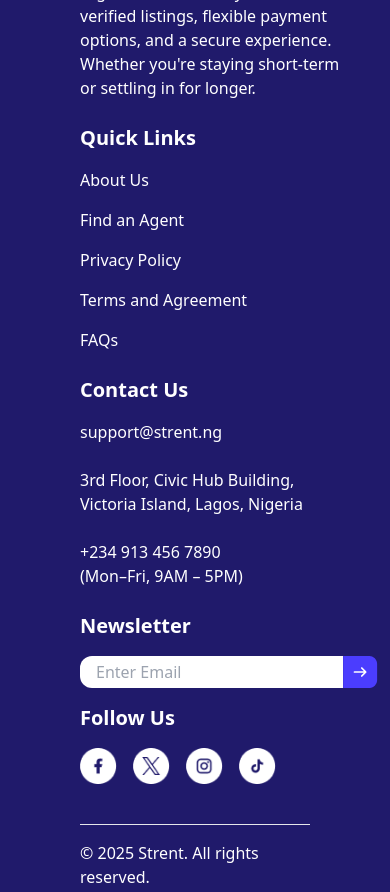
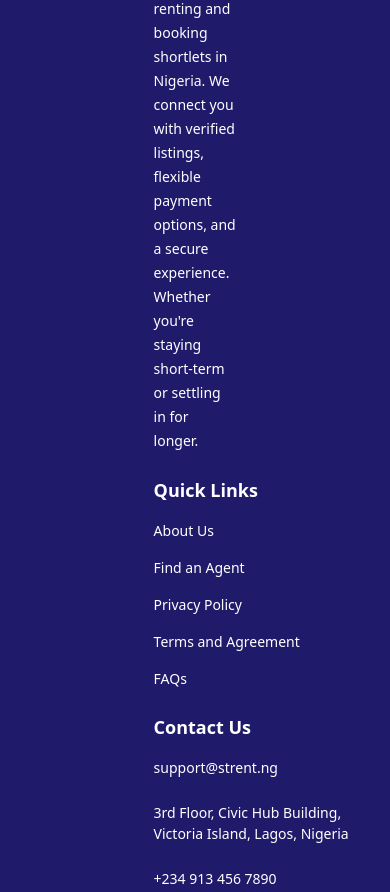
Before and after one commit to Strent-Org/frontend, a React (Vite) app: page / in a window 390 px wide. Shown: the part 1080-1972 px from the top of the page. Built offline with nearby package versions, Linux system fonts and the light colour scheme.

Commit message:
made some adjustments

```diff
--- a/src/components/Footer.jsx
+++ b/src/components/Footer.jsx
@@ -1,12 +1,12 @@
 const Footer = () => {
   const year = new Date().getFullYear();
   return (
-    <footer className="h-fit w-full px-20 py-16 bg-[#201A6B]">
-      <div className="grid gap-6 sm:grid-cols-2 sm:gap-16 lg:flex lg:gap-14">
+    <footer className="h-fit w-full px-[9.6rem] py-[4.5rem] bg-[#201A6B]">
+      <div className="grid gap-6 grid-cols-1 sm:grid-cols-2 sm:gap-16 lg:flex lg:items-start lg:gap-14">
         <div className="max-w-[18rem]">
           {/* <h3 className="text-2xl font-bold text-white mb-4 font-sora">LOGO</h3> */}
-          <img className="h-16 sm:h-20 md:h-24 lg:h-26 w-auto mb-4" src="/strent-logo.svg" alt="Logo" />
-          <span className="w-full h-fit text-white">
+          <img src="/strent-logo.svg" alt="Strent logo" className="h-16 sm:h-20 md:h-24 lg:h-26 w-auto m-0 p-0 block align-middle" />
+          <span className="w-full h-fit text-white text-[14px] sm:text-[1rem] tracking-[0.4%]">
             Strent is a trusted platform for renting and booking shortlets in
             Nigeria. We connect you with verified listings, flexible payment
             options, and a secure experience. Whether you're staying short-term
@@ -14,61 +14,61 @@
           </span>
         </div>
         <div className="max-w-[20rem]">
-          <h3 className="text-xl font-bold text-white mb-4 font-sora">
+          <h3 className="sm:text-xl text-lg font-bold text-white mb-4 font-sora whitespace-nowrap">
             Quick Links
           </h3>
-          <ul className="w-full h-fit text-white font-inter">
+          <ul className="w-full h-fit text-white font-inter text-[14px] sm:text-[1rem] tracking-[0.4%]">
             <li className="mb-4">About Us</li>
-            <li className="mb-4">Find an Agent</li>
-            <li className="mb-4">Privacy Policy</li>
+            <li className="mb-4 whitespace-nowrap">Find an Agent</li>
+            <li className="mb-4 whitespace-nowrap">Privacy Policy</li>
             <li className="whitespace-nowrap mb-4">Terms and Agreement</li>
             <li>FAQs</li>
           </ul>
         </div>
         <div className="max-w-[20rem]">
-          <h3 className="text-xl font-bold text-white mb-4 font-sora">
+          <h3 className="sm:text-xl text-lg font-bold text-white mb-4 font-sora leading-7 tracking-[1.12%] whitespace-nowrap">
             Contact Us
           </h3>
           <div className="w-full h-fit flex flex-col gap-2">
-            <span className="text-white mb-4 font-inter">
+            <span className="text-white mb-4 font-inter text-[14px] sm:text-[1rem] tracking-[0.4%]">
               support@strent.ng
             </span>
-            <span className="text-white mb-4 font-inter whitespace-nowrap">
+            <span className="text-white mb-4 font-inter whitespace-nowrap text-[14px] sm:text-[1rem] tracking-[0.4%]">
               3rd Floor, Civic Hub Building, <br /> Victoria Island, Lagos,
               Nigeria
             </span>
-            <span className="text-white font-inter">
+            <span className="text-white font-inter text-[14px] sm:text-[1rem] tracking-[0.4%] whitespace-nowrap">
               +234 913 456 7890 <br /> (Mon–Fri, 9AM – 5PM)
             </span>
           </div>
         </div>
         <div className="max-w-[20rem]">
-          <h3 className="text-xl font-bold text-white mb-4 font-sora">
+          <h3 className="sm:text-xl text-lg font-bold text-white mb-4 font-sora leading-7 tracking-[1.12%]">
             Newsletter
           </h3>
           <div className="flex mb-4">
             <input
-              className="h-8 rounded-l-xl p-4 flex item-center flex-start font-inter"
+              className="sm:h-8 h-2 rounded-l-xl sm:w-[13rem] w-[8rem] p-4 flex item-center flex-start font-inter"
               placeholder="Enter Email"
               type="text"
             />
             <img className="h-8" src="/arrow-right.png" alt="Right Arrow" />
           </div>
-          <h3 className="text-xl font-bold text-white mb-4 font-sora">
+          <h3 className="sm:text-xl text-lg font-bold text-white mb-4 font-sora leading-7 tracking-[1.12%] whitespace-nowrap">
             Follow Us
           </h3>
-          <div className="flex gap-4">
+          <div className="sm:flex flex-cols sm:gap-4">
             <a className="font-inter cursor-pointer" href="#">
-              <img className="h-9 transition-transform duration-300 ease-in-out hover:scale-110" src="/facebook.png" alt="Facebook Logo" />
+              <img className="sm:h-9 h-8 mb-4 transition-transform duration-300 ease-in-out hover:scale-110" src="/facebook.png" alt="Facebook Logo" />
             </a>
             <a className="font-inter cursor-pointer" href="#">
-              <img className="h-9 transition-transform duration-300 ease-in-out hover:scale-110" src="/twitter.png" alt="Twitter Logo" />
+              <img className="sm:h-9 h-8 mb-4 transition-transform duration-300 ease-in-out hover:scale-110" src="/twitter.png" alt="Twitter Logo" />
             </a>
             <a className="font-inter cursor-pointer" href="#">
-              <img className="h-9 transition-transform duration-300 ease-in-out hover:scale-110" src="/instagram.png" alt="Instagram Logo" />
+              <img className="sm:h-9 h-8 mb-4 transition-transform duration-300 ease-in-out hover:scale-110" src="/instagram.png" alt="Instagram Logo" />
             </a>
             <a className="font-inter cursor-pointer" href="#">
-              <img className="h-9 transition-transform duration-300 ease-in-out hover:scale-110" src="/tiktok.png" alt="Tiktok Logo" />
+              <img className="sm:h-9 h-8 mb-4 transition-transform duration-300 ease-in-out hover:scale-110" src="/tiktok.png" alt="Tiktok Logo" />
             </a>
           </div>
         </div>
@@ -77,10 +77,10 @@
       <div className="mt-10">
         <hr className="w-[100%]" />
         <div className="flex flex-col sm:flex-row justify-between items-start sm:items-center mt-4">
-          <p className="text-white font-inter">
+          <p className="text-white font-inter text-[14px] sm:text-[1rem] tracking-[0.4%]">
             © {year} Strent. All rights reserved.
           </p>
-          <p className="text-white font-inter flex items-center gap-1 mt-2 sm:mt-0">
+          <p className="text-white font-inter flex items-center text-[14px] sm:text-[16px] tracking-[0.4%] gap-1 mt-2 sm:mt-0">
             Back to Top
             <a href="#">
               <img
```
Also changed, not shown: public/Logo.png (added).
